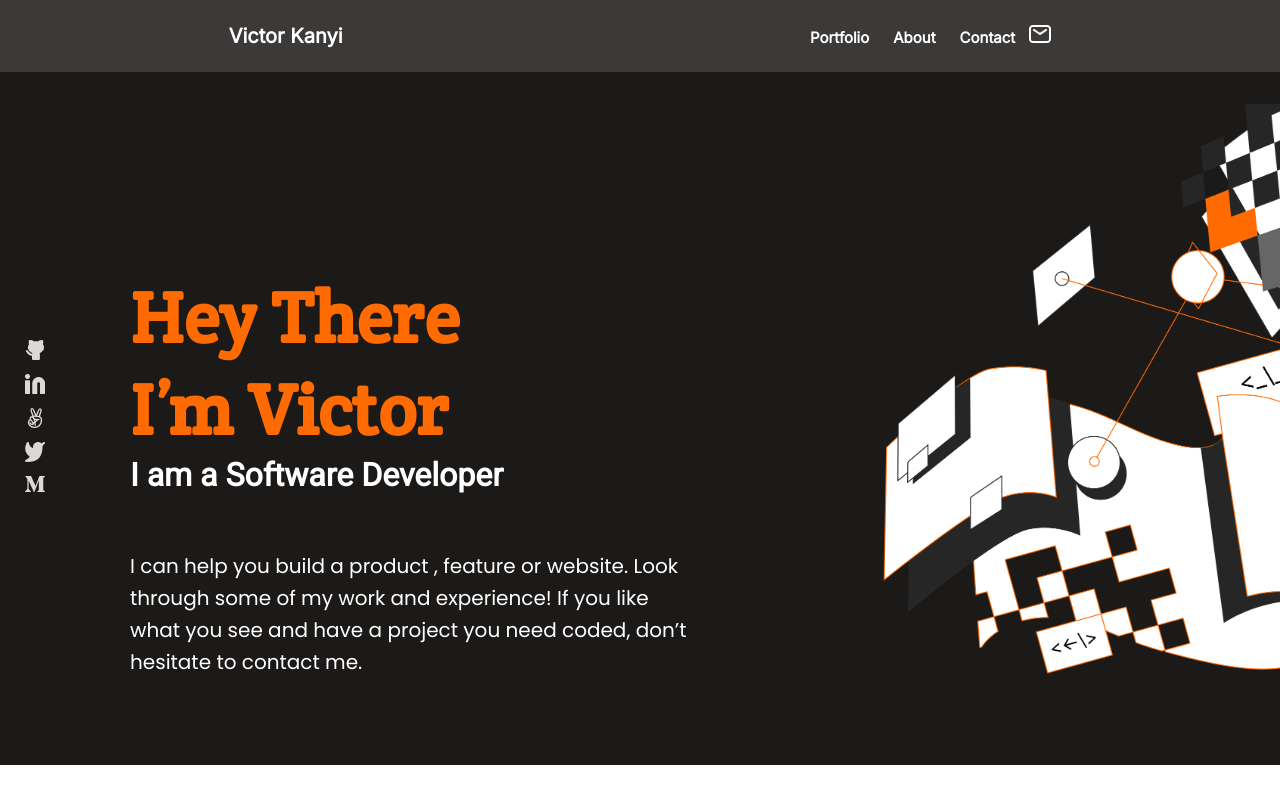
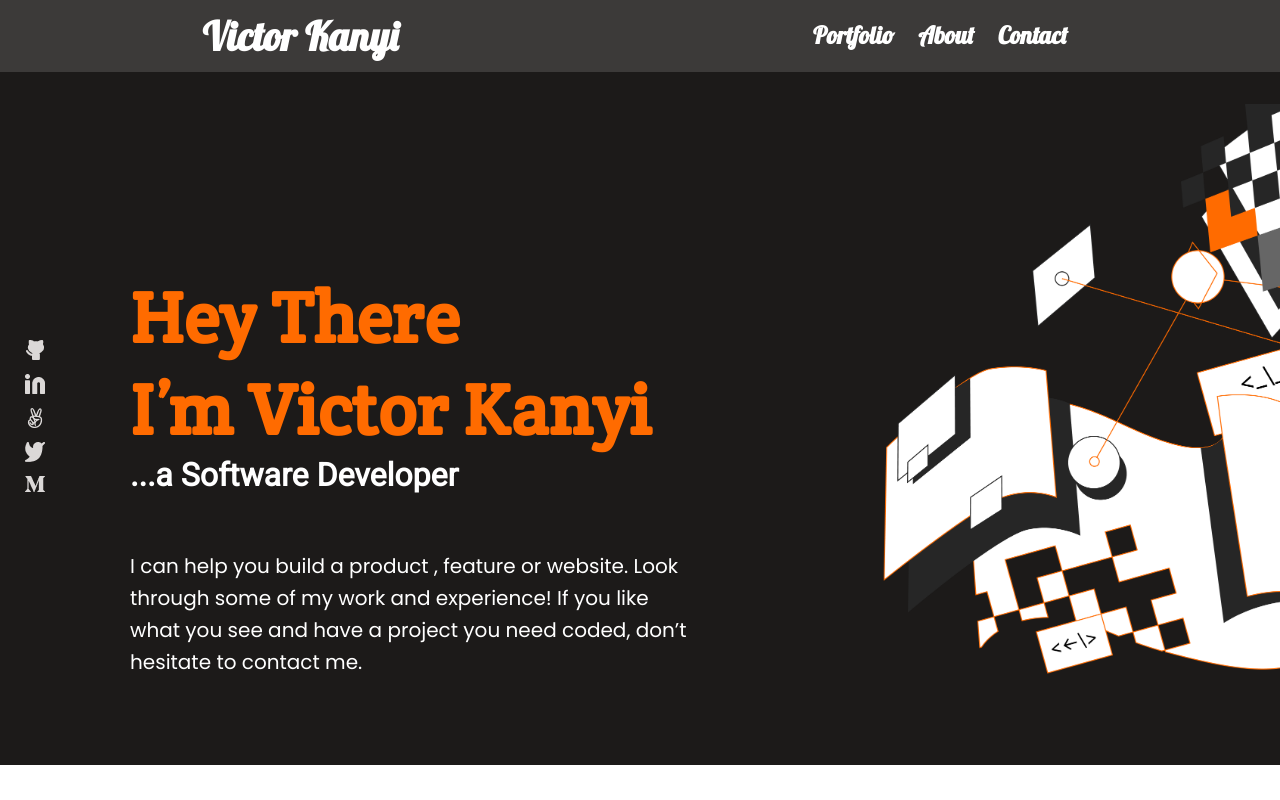
Before and after one commit to jkanyi-web/My_Portfolio, a website: page index.html in a window 1280 px wide. Shown: the top 800 px of the page. Drawn offline with nearby package versions, Linux system fonts and the light colour scheme; a web font is replaced by a local one.

Commit message:
Update styling to match a better UI feel

```diff
--- a/index.html
+++ b/index.html
@@ -4,7 +4,7 @@
 <head>
   <meta charset="utf-8" />
   <meta http-equiv="X-UA-Compatible" content="IE=edge" />
-  <title>Portfolio</title>
+  <title>Jkanyi-Web Dev</title>
   <meta name="viewport" content="width=device-width, initial-scale=1" />
   <link rel="preconnect" href="https://fonts.googleapis.com" />
   <link rel="preconnect" href="https://fonts.gstatic.com" crossorigin />
@@ -45,26 +45,25 @@
         </ul>
       </div>
       <div class="header mobile-only">
-        <a class="logo" href="">Victor.K</a>
+        <a class="logo" href="/">Victor.K</a>
         <nav class="navigate" id="menu">
           <a href="#mobile-menu-overlay"><img src="images/Union.png" alt="" /></a>
         </nav>
       </div>
       <div class="header_ desktop-only">
-        <a class="logo" href="">Victor Kanyi</a>
+        <a class="logo" href="/">Victor Kanyi</a>
         <div class="header_right">
           <a class="header_items" href="#portfolio">Portfolio</a>
           <a class="header_items" href="#about">About</a>
           <a class="header_items" href="#contact">Contact</a>
-          <a href=""><img src="images/envelope.png" alt="envelope logo" /></a>
         </div>
       </div>
     </header>
     <section>
       <div class="heading-section">
         <div class="heading-section-text">
-          <h1 class="heading">Hey There <br />I’m Victor</h1>
-          <h2 class="describe">I am a Software Developer</h2>
+          <h1 class="heading">Hey There <br />I’m Victor Kanyi</h1>
+          <h2 class="describe">...a Software Developer</h2>
           <p class="headline">
             I can help you build a product , feature or website. Look through some
             of my work and experience! If you like what you see and have a project
--- a/style.css
+++ b/style.css
@@ -1,17 +1,15 @@
 /* stylelint-disable length-zero-no-unit */
 @import url('https://fonts.googleapis.com/css2?family=Crete+Round&family=Inter&family=Poppins&family=Roboto&display=swap');
+@import url('https://fonts.googleapis.com/css2?family=Lobster&family=Protest+Guerrilla&display=swap');
 
+/* stylelint-disable-next-line no-duplicate-selectors */
 html {
+  scroll-behavior: smooth;
   box-sizing: border-box;
   height: 100%;
   width: 100%;
   margin: 0;
   padding: 0;
-}
-
-/* stylelint-disable-next-line no-duplicate-selectors */
-html {
-  scroll-behavior: smooth;
 }
 
 html::-webkit-scrollbar {
@@ -23,7 +21,7 @@ html::-webkit-scrollbar-thumb {
   border-radius: 10px;
   -webkit-box-shadow: inset 0 0 6px rgb(151, 146, 146);
   box-shadow: inset 0 0 6px rgb(151, 146, 146);
-  background-color: #000;
+  background-color: #3c3a39;
 }
 /* stylelint-disable-next-line rule-empty-line-before */
 *,
@@ -98,10 +96,11 @@ html::-webkit-scrollbar-thumb {
 }
 
 .overlay-heading {
+  font-family: "Protest Guerrilla", sans-serif;
+  font-style: normal;
   padding: 0 16px;
   color: #fff5e1;
-  font-family: 'Inter', sans-serif;
-  font-weight: 700;
+  font-weight: 400;
   font-size: 32px;
 }
 
@@ -117,6 +116,10 @@ html::-webkit-scrollbar-thumb {
 }
 
 .logo {
+  font-family: "Lobster", sans-serif;
+  font-weight: 400;
+  font-style: normal;
+  font-size: 20px;
   color: white;
   text-decoration: none;
 }
@@ -238,6 +241,7 @@ li {
   text-align: center;
   letter-spacing: 0.03em;
   color: #fff;
+  cursor: pointer;
 }
 
 .Professional {
@@ -294,6 +298,7 @@ li {
   letter-spacing: 0.03em;
   color: #fff;
   margin-top: 22px;
+  cursor: pointer;
 }
 
 .Professional:last-child {
@@ -335,6 +340,7 @@ li {
   margin-top: 10px;
   margin-bottom: 150px;
   padding-left: 0;
+  cursor: pointer;
 }
 
 .about-break {
@@ -464,6 +470,7 @@ textarea {
   height: 48px;
   padding: 10px;
   border: none;
+  cursor: pointer;
 }
 
 footer {
@@ -605,9 +612,6 @@ label {
 }
 
 .card .tech {
-  /* width: fit-content;
-  max-width: 330px;
-  margin-left: -7%; */
   display: flex;
   flex-direction: row;
   margin-left: 15px;
@@ -644,6 +648,7 @@ label {
   transition: 0.3s;
   padding: 0;
   max-width: 170px;
+  cursor: pointer;
 }
 
 .card-button:hover {
@@ -701,9 +706,9 @@ body article {
   .logo {
     color: white;
     text-decoration: none;
-    font-family: 'Inter', sans-serif;
+    font-family: "Lobster", sans-serif;
     font-weight: 700;
-    font-size: 20px;
+    font-size: 40px;
     line-height: 20px;
   }
 
@@ -711,9 +716,9 @@ body article {
     color: white;
     text-decoration: none;
     padding: 10px;
-    font-family: 'Inter', sans-serif;
+    font-family: "Lobster", sans-serif;
     font-weight: 600;
-    font-size: 15px;
+    font-size: 24px;
     line-height: 20px;
   }
 
@@ -813,21 +818,11 @@ body article {
     margin-bottom: 24px;
   }
 
-  /* .Professional:hover *:not(button) {
-    opacity: 0;
-  } */
-
   .button2:hover {
     background-color: #fff5e1;
     color: #f55800;
     display: block;
   }
-
-  /* .button2:active {
-    color: #f4f1f0;
-    background-color: #f4f1f0;
-    display: none;
-  } */
 
   .About-me {
     display: flex;
```
